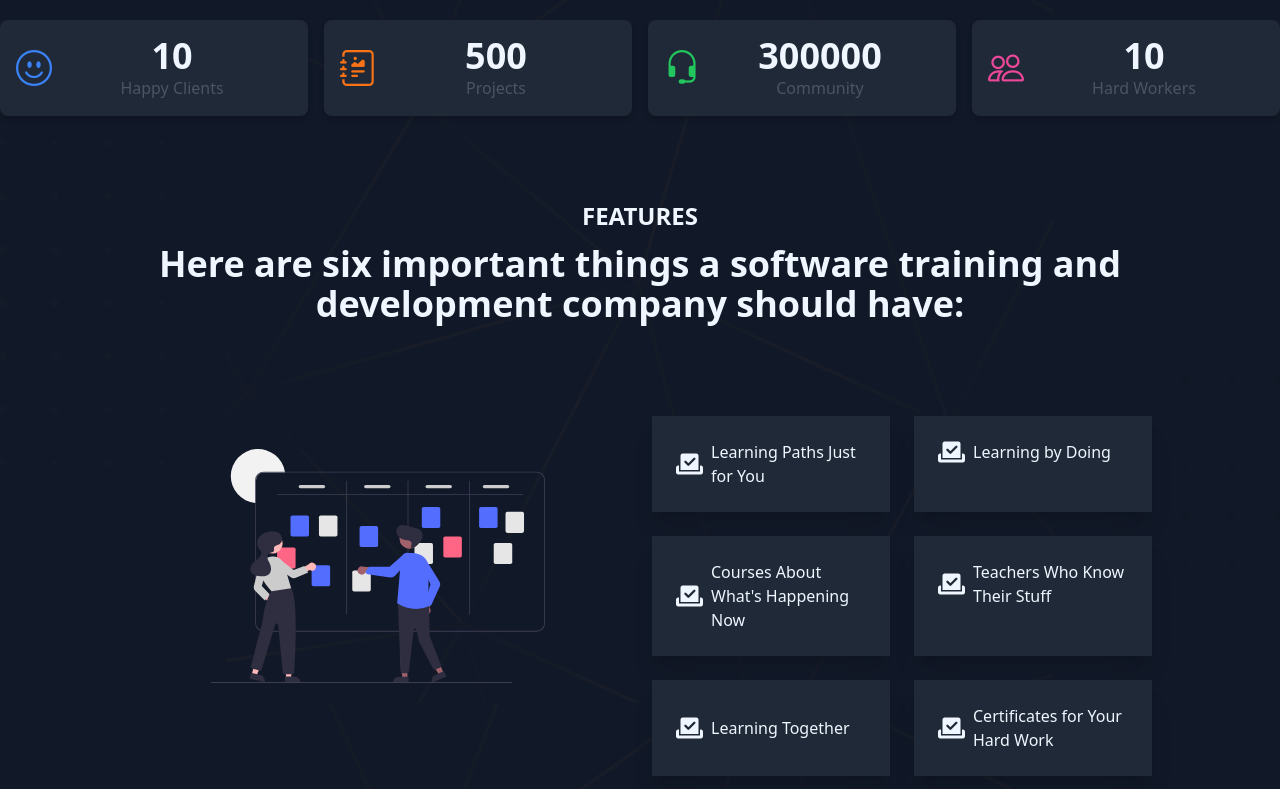
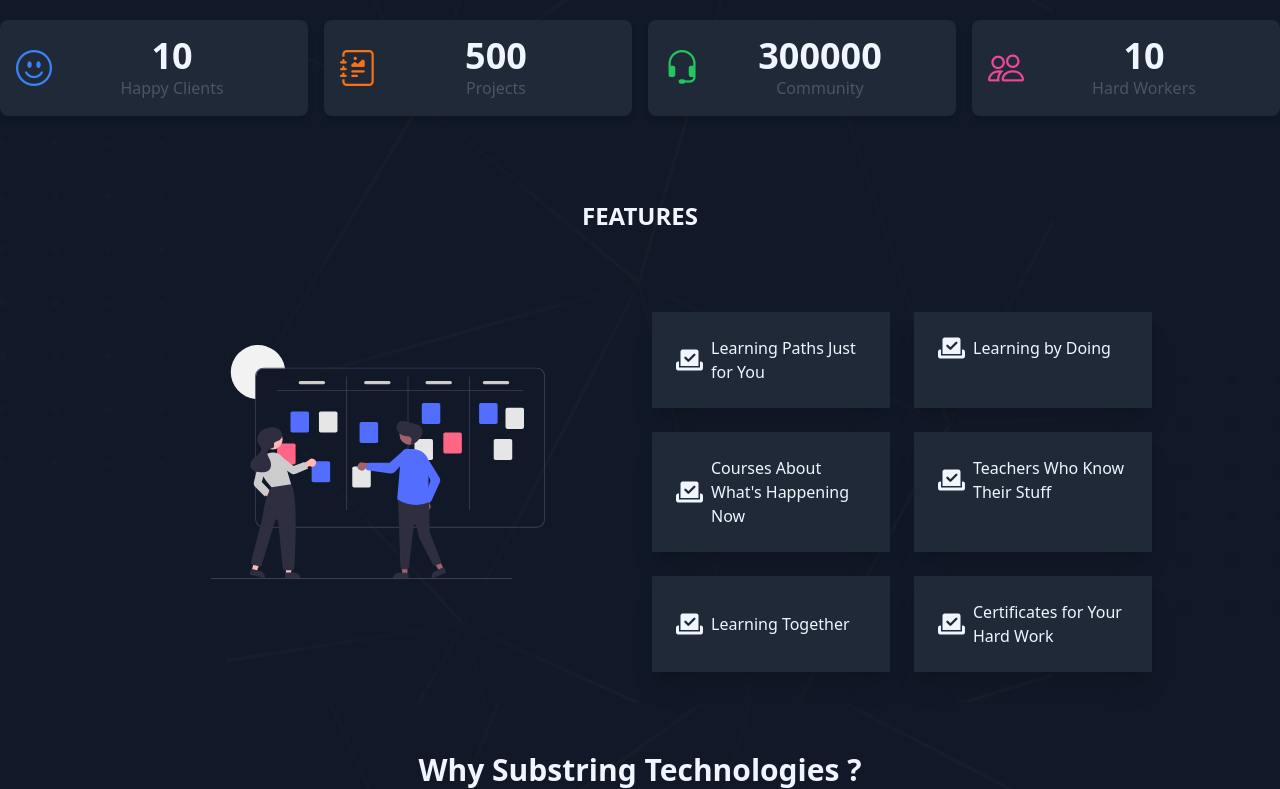
Before and after one commit to DurgeshCoder/substring_ci, a CodeIgniter 4 app: the page made by app/Views/page_view.php in a window 1280 px wide. Shown: the part 2496-3285 px from the top of the page. Run offline with PHP 8.4 and a stand-in for CodeIgniter, Linux system fonts and the light colour scheme; the template is opened without the code that fills it, so the values that code supplies are empty; style sheets or scripts are compiled from the project's sources; some libraries are stand-ins or nearby versions.

Commit message:
features text changed

```diff
--- a/app/Views/home/features.php
+++ b/app/Views/home/features.php
@@ -3,8 +3,8 @@
 
         <header class="text-center ">
             <h2 class="text-2xl font-semibold dark:text-blue-50 text-blue-600">FEATURES</h2>
-                        <p class="text-blue-900 text-4xl dark:text-blue-50 font-bold my-3">Here are six important things
-                            a software training and development company should have:</p>
+<!--                        <p class="text-blue-900 text-4xl dark:text-blue-50 font-bold my-3">Here are six important things-->
+<!--                            a software training and development company should have:</p>-->
         </header>
 
         <div class="grid md:grid-cols-2  gap-6">
```
